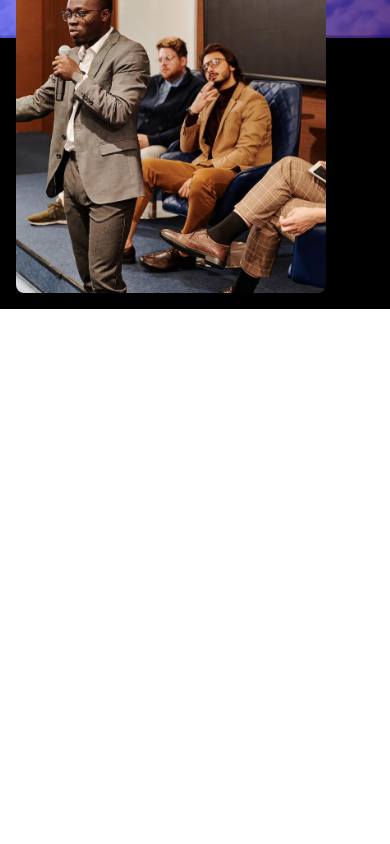
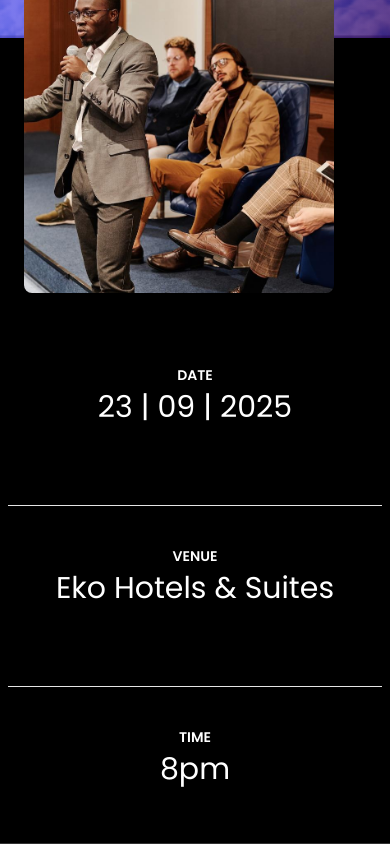
Before and after one commit to NRG-BUILDS/realtor, a React (Vite) app: page / in a window 390 px wide. Shown: the part 806-1650 px from the top of the page. Before the commit the page ends 1115 px from the top, so only its background shows below. Built offline with nearby package versions, Linux system fonts and the light colour scheme.

Commit message:
add: ui responsiveness

```diff
--- a/src/pages/Conference/Conference.tsx
+++ b/src/pages/Conference/Conference.tsx
@@ -21,7 +21,7 @@
     console.log("yay");
   };
   return (
-    <main className="relative lg:overflow-x-clip flex items-center min-h-screen min-w-[100vw] bg-black">
+    <main className="relative lg:overflow-x-clip lg:flex items-center min-h-screen max-w-[100svw] bg-black">
       {/* background image */}
       <img
         src={background}
@@ -30,7 +30,6 @@
       />
       {/* linear gradient background */}
       <div className="bg-gradient-to-tl from-brand-primary via-brand-secondary to-brand-tertiary opacity-[0.72] fixed top-0 left-0 w-full h-full" />
-
       <div className="container p-4 mx-auto w-full flex flex-col md:flex-row items-center gap-20 justify-between text-white relative z-10">
         <div className="flex flex-col w-full lg:min-w-[500px] max-w-[800px] gap-3">
           <div className="w-full max-w-[544px]">
@@ -109,22 +108,19 @@
               // When the window width is >= 640px
               640: {
                 slidesPerView: 1,
-                spaceBetween: 20,
               },
               // When the window width is >= 768px
               768: {
                 slidesPerView: 2,
-                spaceBetween: 30,
               },
               // When the window width is >= 1024px
               1024: {
                 slidesPerView: 3,
-                spaceBetween: 40,
               },
             }}
           >
             {images.map((img, index) => (
-              <SwiperSlide key={index} className="">
+              <SwiperSlide key={index} className="ml-4">
                 <div className=" bg-gray-200  rounded-lg overflow-clip text-black w-[310px] h-[370px] ">
                   <img
                     src={img}
@@ -137,6 +133,22 @@
           </Swiper>
         </div>
       </div>
+      <footer className="z-50 static lg:fixed bottom-0 left-0 w-full bg-opacity-15 border-b border-white border-opacity-20 backdrop-blur py-4">
+        <div className="container text-white mx-auto px-2 flex flex-col lg:flex-row items-center  gap-10 *:py-10  lg:*:py-0 justify-between divide-y lg:divide-y-0 lg:divide-x divide-opacity-5">
+          <div className="flex flex-col items-center gap-1 w-full">
+            <h3 className="font-semibold text-sm">DATE</h3>
+            <h4 className="text-3xl">23 | 09 | 2025</h4>
+          </div>
+          <div className="flex flex-col items-center gap-1 w-full">
+            <h3 className="font-semibold text-sm">VENUE</h3>
+            <h4 className="text-3xl">Eko Hotels & Suites</h4>
+          </div>
+          <div className="flex flex-col items-center gap-1 w-full">
+            <h3 className="font-semibold text-sm">TIME</h3>
+            <h4 className="text-3xl">8pm</h4>
+          </div>
+        </div>
+      </footer>
     </main>
   );
 };
```
